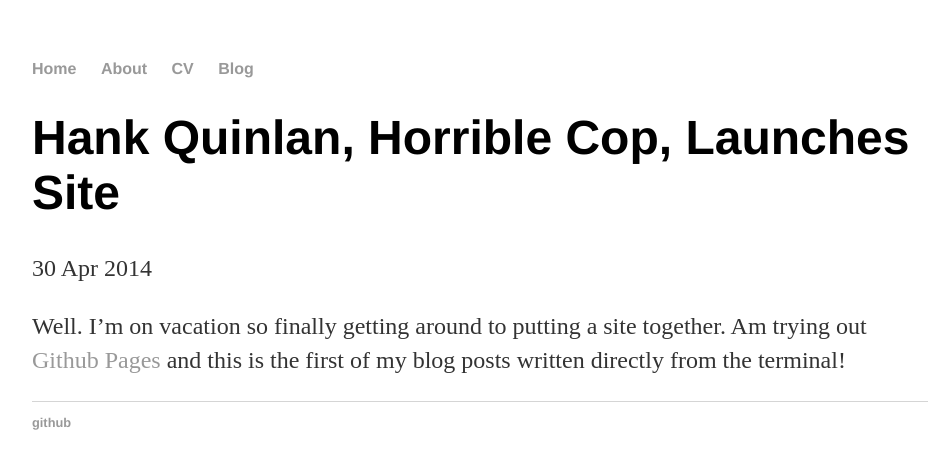
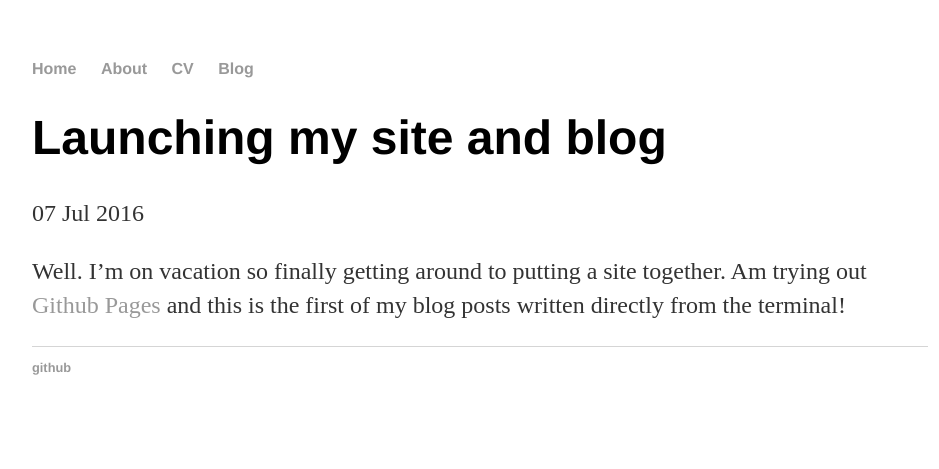
Before and after one commit to nrothfels/nrothfels.github.io, a Jekyll site: the page built from _posts/2016-07-07-natalie-site-launch.md, in a window 1280 px wide. Shown: the top 469 px of the page, without its empty margins (160-1099 px from the left). Built offline with Jekyll 4.4.1, drawn with Linux system fonts in a browser that asks for light colours.

Commit message:
Fixed erroneous dates

```diff
--- a/_posts/2016-07-07-natalie-site-launch.md
+++ b/_posts/2016-07-07-natalie-site-launch.md
@@ -1,7 +1,7 @@
 ---
 layout: post
-title: "Hank Quinlan, Horrible Cop, Launches Site"
-date: 2014-04-30
+title: "Launching my site and blog"
+date: 2016-07-07
 ---
 
 Well. I'm on vacation so finally getting around to putting a site together. Am trying out [Github Pages](http://pages.github.com) and this is the first of my blog posts written directly from the terminal!
```
